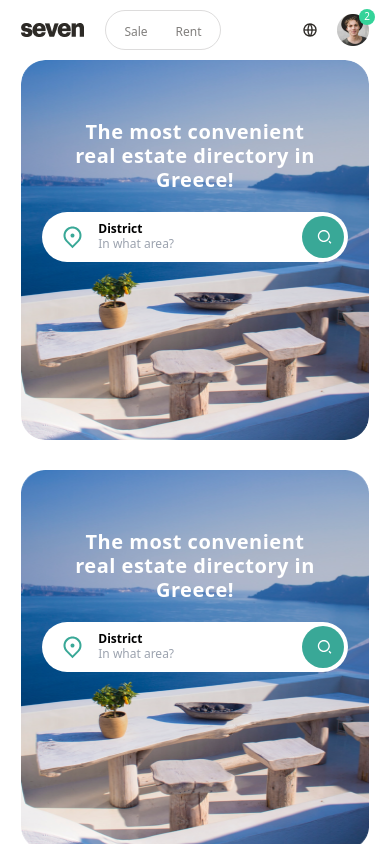
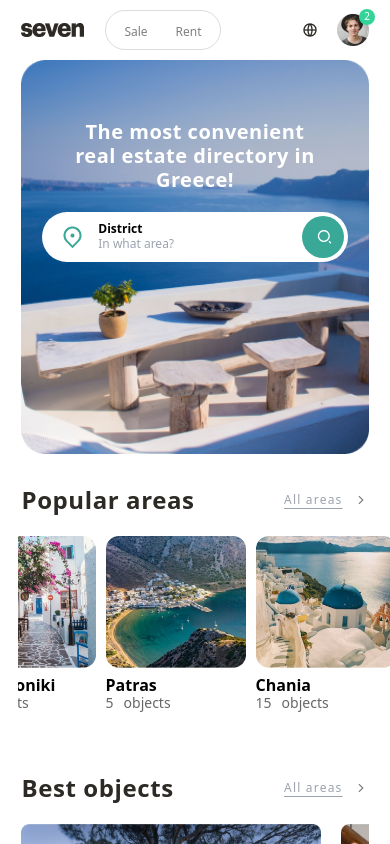
Before and after one commit to irina135/project, a React (Create React App) app: page / in a window 390 px wide. Shown: the top 844 px of the page. Built offline with nearby package versions, Linux system fonts and the light colour scheme.

Commit message:
add style for Info remove infoBg

```diff
--- a/src/components/ui/banner/Banner.js
+++ b/src/components/ui/banner/Banner.js
@@ -2,10 +2,6 @@ import React from 'react';
 import {banner} from '../../../mocks/banner/data.base.banner'
 import Filter from './Filter'
 import BannerBtn from './BannerBtn';
-
-
-
-
 
 function Banner() {
   const listFilter = banner
@@ -19,14 +15,6 @@ function Banner() {
 
      return (
       <div>
-          <div className="desktop:w-[91.6%] desktop:max-w-[1760px] laptop:max-w-[94%] max-w-[89%] desktop:h-[600px] laptop:h-[480px] h-[380px] mx-auto medium:pt-20 pt-[60px] desktop:mb-20 tablet:mb-[60px]  mb-[30px] rounded-3xl text-white banner-bg">
-           <h1 className="desktop:w-[600px] medium:w-[460px] w-[250px] mx-auto desktop:mb-[40px] laptop:mb-5 mb-5 desktop:text-4xl medium:text-[28px] text-xl medium:leading-[120%] leading-6 font-bold text-center tracking-wide textHeightBanner">{banner[0].title}</h1>
-           <div className="flex justify-between items-center desktop:max-w-[44.8%] laptop:max-w-[62%] medium:max-w-[72%] max-w-[88%] desktop:h-[72px] tablet:h-[64px] h-[50px] rounded-[40px] mx-auto tablet:pl-[35px] pl-[21px] medium:pr-[10px] tablet:pr-[6px] pr-[4px] bg-white">
-           {newListFilter}
-           <BannerBtn/>
-           </div>
-          </div>
-
         <div className='relative desktop:w-[91.6%] desktop:max-w-[1760px] laptop:max-w-[94%] max-w-[89%] mx-auto desktop:mb-20 tablet:mb-[60px] mb-[30px] rounded-3xl tablet:block hidden'>
           <div className='desktop:h-[600px] laptop:h-[480px] tablet:h-[380px]' >
             <img className='w-[100%] h-[100%]' src={banner[0].bannerBg} alt='img'/>
@@ -41,8 +29,8 @@ function Banner() {
         </div>
 
         <div className='relative max-w-[89%] mx-auto mb-[30px] rounded-3xl tablet:hidden block'>
-          <div className='h-[380px]' >
-            <img className='w-[100%] h-[100%]' src={banner[0].bannerBgMobile} alt='img'/>
+          <div>
+            <img className='w-[100%] h-auto' src={banner[0].bannerBgMobile} alt='img'/>
           </div>
           <div className='absolute top-0 w-[100%] pt-[60px] text-white'>
             <h1 className="w-[250px] mx-auto mb-5 text-xl leading-6 font-bold text-center tracking-wide textHeightBanner">{banner[0].title}</h1>
@@ -52,7 +40,6 @@ function Banner() {
             </div>
           </div>
         </div>
-
       </div>
      )
    }
--- a/src/components/ui/info/Info.js
+++ b/src/components/ui/info/Info.js
@@ -3,15 +3,28 @@ import info from "../../../mocks/info/data.base.info"
 function Info(props) {
 
     return (
-
-       <div className="desktop:w-[91.6%] desktop:max-w-[1760px]  laptop:max-w-[94%] max-w-[89%] mx-auto desktop:h-[720px] laptop:h-[600px] h-[460px] rounded-3xl pl-[30px] tablet:pl-[40%] laptop:pl-[55%] desktop:pl-[47%] pr-[8%] desktop:pt-[162px] laptop:pt-[145px] pt-[145px]  text-left info-bg desktop:mb-[115px] tablet:mb-[86px] mb-[30px]">
-
-            <h3 className="mb-5 desktop:text-[80px] laptop:text-6xl medium:text-5xl text-4xl font-bold leading-[100%] text-white uppercase tracking-wider">{info[0].title}</h3>
-            <p className="w-[100%] desktop:mb-[42px] laptop:mb-[42px] mb-[30px] desktop:text-2xl medium:text-lg text-base font-normal text-white tracking-wider textHeightInfo">{info[0].text}</p>
-            <button className="laptop:px-10 px-[24px] laptop:py-5 py-[13px] bg-white rounded-lg laptop:text-lg text-base font-semibold text-[#2D2A26] uppercase">{info[0].btnText}</button>
-
-       </div>
-
-       )
+     <div>
+          <div className="relative desktop:w-[91.6%] desktop:max-w-[1760px]  laptop:max-w-[94%] max-w-[89%] mx-auto tablet:block hidden">
+               <div className="flex justify-center items-center desktop:h-[720px] laptop:h-[600px] tablet:h-[460px] rounded-3xl desktop:mb-[115px] tablet:mb-[86px]">
+                    <img className="min-w-full min-h-full" src={info[0].infoBg} alt='img'/>
+               </div>
+               <div className="absolute top-0 left-0 tablet:pl-[50%] laptop:pl-[55%] desktop:pl-[58%] pr-[8%] desktop:pt-[162px] tablet:pt-[145px]">
+                    <h3 className="mb-5 desktop:text-[80px] laptop:text-6xl medium:text-5xl text-4xl font-bold leading-[100%] text-white uppercase tracking-wider">{info[0].title}</h3>
+                    <p className="w-[100%] desktop:mb-[42px] laptop:mb-[42px] mb-[30px] desktop:text-2xl medium:text-lg text-base font-normal text-white tracking-wider textHeightInfo">{info[0].text}</p>
+                    <button className="laptop:px-10 px-[24px] laptop:py-5 py-[13px] bg-white rounded-lg laptop:text-lg text-base font-semibold text-[#2D2A26] uppercase">{info[0].btnText}</button>
+               </div>
+          </div>
+          <div className="relative max-w-[89%] mx-auto h-[460px] rounded-3xl mb-[30px] tablet:hidden block">
+               <div className="flex justify-center items-center h-[460px] rounded-3xl overflow-hidden">
+                    <img className="min-w-full min-h-full" src={info[0].infoBgMobile} alt='img'/>
+               </div>
+               <div className="absolute top-0 left-0 pl-[30px] pt-[145px] pr-[8%]">
+                    <h3 className="mb-5 text-4xl font-bold leading-[100%] text-white uppercase tracking-wider">{info[0].title}</h3>
+                    <p className="w-[100%] mb-[30px] text-base font-normal text-white tracking-wider textHeightInfo">{info[0].text}</p>
+                    <button className="px-[24px] py-[13px] bg-white rounded-lg text-base font-semibold text-[#2D2A26] uppercase">{info[0].btnText}</button>
+               </div>
+          </div>
+     </div>
+     )
   }
 export default Info
--- a/src/index.css
+++ b/src/index.css
@@ -10,24 +10,7 @@ bady {
   font-family: Graphik, 'Open Sans';
   box-sizing: border-box !important;
 }
-.banner-bg {
-    background-image: url('./assets/imgs/section-main/main.png');
 
-    background-repeat: no-repeat;
-    background-position: center;
-    background-size: 100% 100%;
-    text-align: center;
-
-}
-/*Info*/
-
-.info-bg {
-    box-sizing: border-box;
-    background-image: url('./assets/imgs/investment-property/investment-property.png');
-    background-size: cover;
-    background-repeat: no-repeat;
-    background-position: center;
-}
 /*Slider*/
 .slick-list {
   margin-left: calc((100% - 91%) / 2);
@@ -106,40 +89,15 @@ bady {
 
 
 @media (max-width: 1440px){
-  /*.banner-bg {
-    background-image: url('./assets/imgs/section-main/main1360.png');
-    background-repeat: no-repeat;
-    background-position: center;
-    background-size: 100% 100%;
-    text-align: center;
-}*/
+
     .slick-slide {
       width: 213px !important;
 }
-.plInfo {
-  padding-left: 53% !important;
-}
+
 }
 
 @media (max-width: 768px){
-  .banner-bg {
-    background-image: url('./assets/imgs/section-main/main-mobile.png');
-    background-size: cover;
-    background-repeat: no-repeat;
-    background-position: center;
-    background-size: 100% 100%;
-    text-align: center;
-  }
 
-  .info-bg {
-    background-image: url('./assets//imgs/investment-property/investment-property-mobile.png');
-    background-size: cover;
-    /*background-size: contain;*/
-
-    background-repeat: no-repeat;
-    background-position: center;
-    background-size: 100% auto;
-    }
     .header__links-wrap {
       left: calc(50% - (116px/2));
       width: 116px;
--- a/src/mocks/info/data.base.info.js
+++ b/src/mocks/info/data.base.info.js
@@ -1,5 +1,10 @@
+import infoBg from '../../assets/imgs/investment-property/investment-property.png'
+import infoBgMobile from '../../assets/imgs/investment-property/investment-property-mobile.png'
+
 export const info = [
     {
+        infoBg: infoBg,
+        infoBgMobile: infoBgMobile,
         title: 'Investment property',
         text: 'Buying a luxury investment property is one of the more profitable ways of maximizing profits from your savings.',
         btnText: 'More'
```
